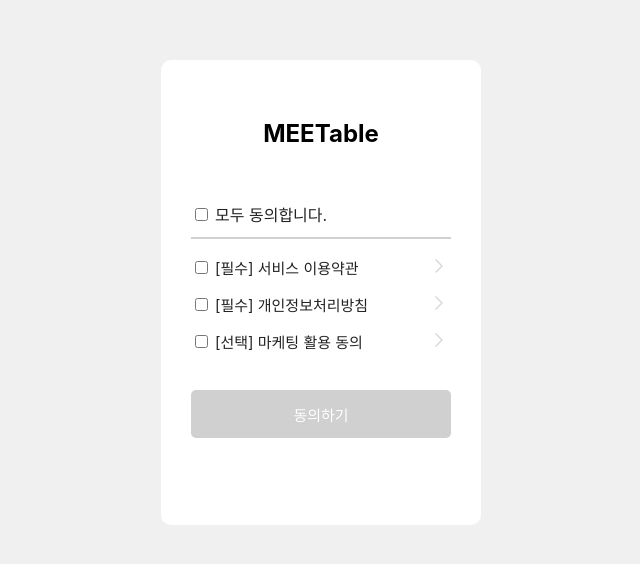
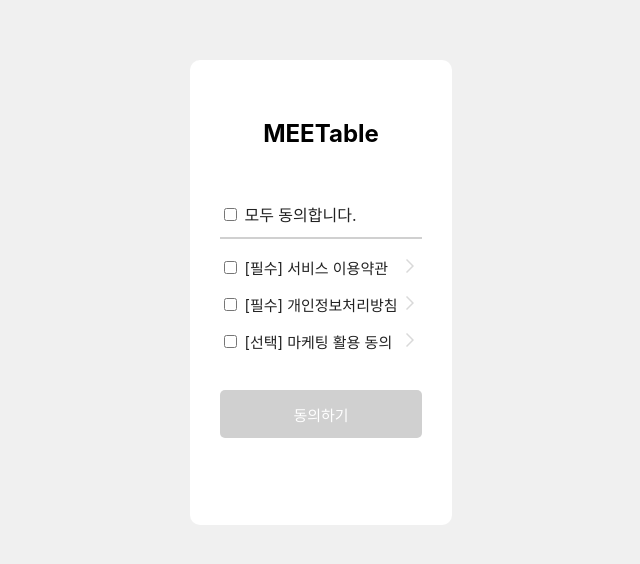
Before and after one commit to MEETable-dev/meetable-frontend, a React (Create React App) app: page /policy in a window 1280 px wide. Shown: the part 108-672 px from the top of the page, without its empty margins (319-959 px from the left). Built offline with nearby package versions, Linux system fonts and the light colour scheme.

Commit message:
main 크기 수정

```diff
--- a/src/css/EmailAuth.module.css
+++ b/src/css/EmailAuth.module.css
@@ -1,4 +1,4 @@
-main {
+.mainBox {
   display: flex;
   align-items: center;
   justify-content: center;
--- a/src/css/Policy.module.css
+++ b/src/css/Policy.module.css
@@ -1,4 +1,9 @@
-main {
+#root {
+  width: 100vw;
+  height: 100vh;
+}
+
+.mainBox {
   display: flex;
   align-items: center;
   justify-content: center;
--- a/src/pages/EmailAuth.js
+++ b/src/pages/EmailAuth.js
@@ -128,6 +128,7 @@
   };
 
   return (
+    <div className={styles.mainBox}>
       <div className={styles.loginBox}>
         <div className={styles.loginLogo}>
           <h2>MEETable</h2>
@@ -219,6 +220,7 @@
           </Link>
         </div>
       </div>
+    </div>
   );
 };
 
```
Lines whose indentation alone changed are shown as unchanged.
